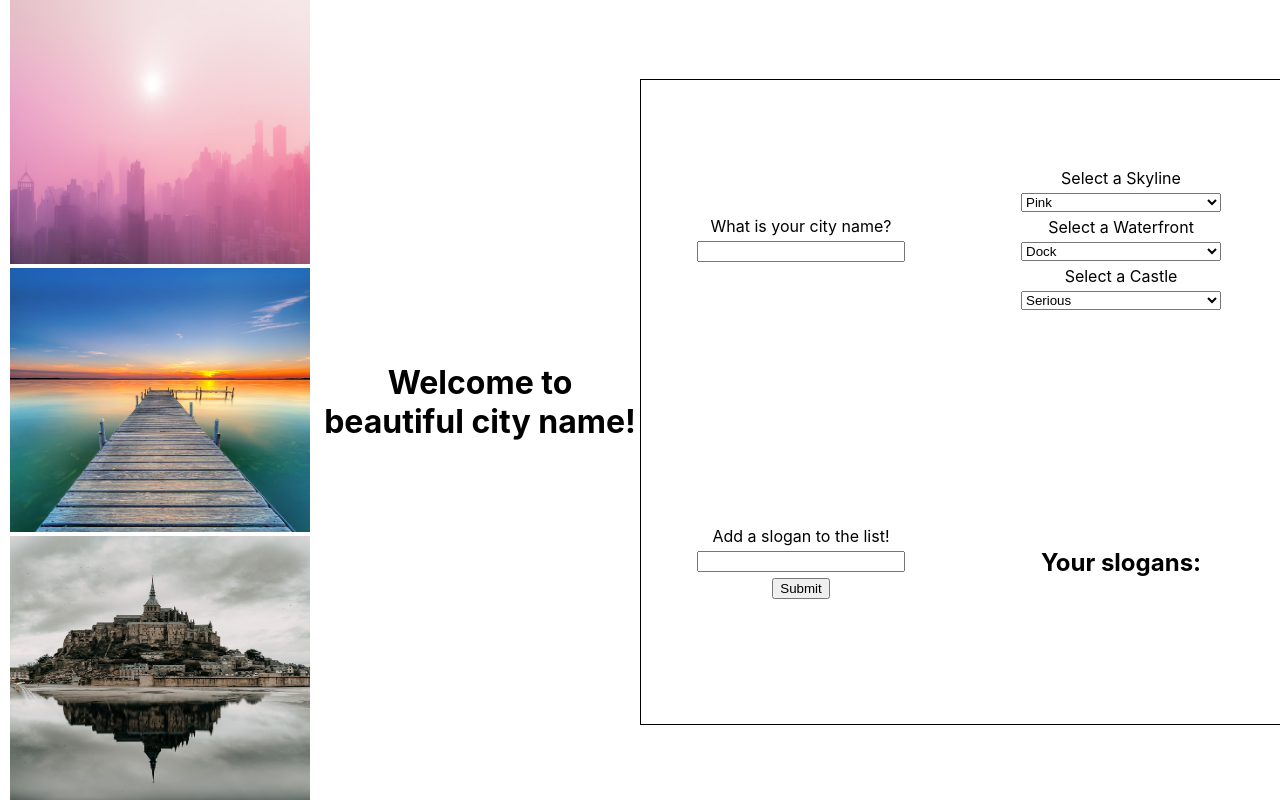
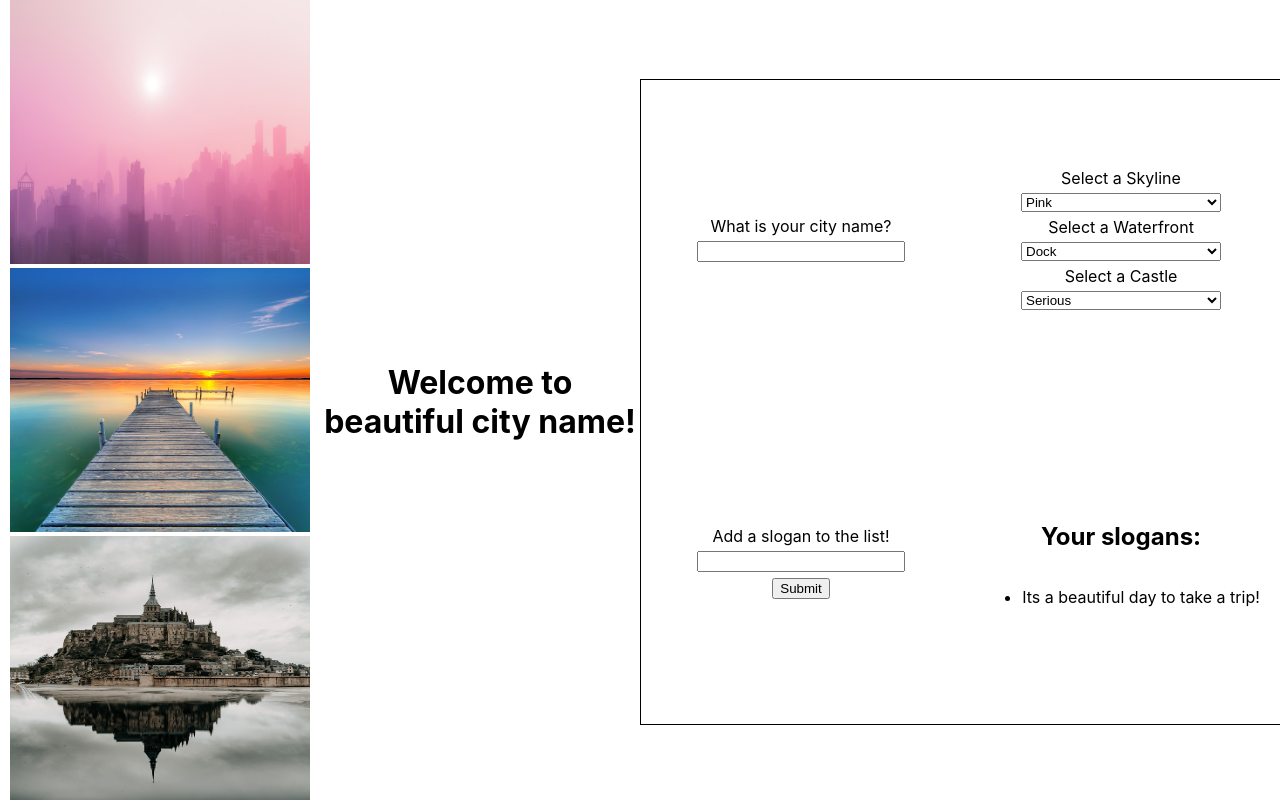
Before and after one commit to CarolynnFleming/city-react, a React (Create React App) app: page / in a window 1280 px wide. Built offline with nearby package versions, Linux system fonts and the light colour scheme.

Commit message:
sloganslist

```diff
--- a/src/SloganList.js
+++ b/src/SloganList.js
@@ -6,6 +6,10 @@ export default function SloganList(props) {
       <h2>Your slogans:</h2>
       {/* This kind of component should be familiar by now. It takes in (as props) an array of slogans */}
       {/* Then map over those slogans and for each slogan, render a Slogan component. Supply a key and a slogan as props to each Slogan component */}
+      <ul>
+        {props.slogansArray.map((slogans, i) => <li key={`${slogans}-${i}`}> {slogans} </li>
+        )}
+      </ul>
     </section>
   );
 }
```
